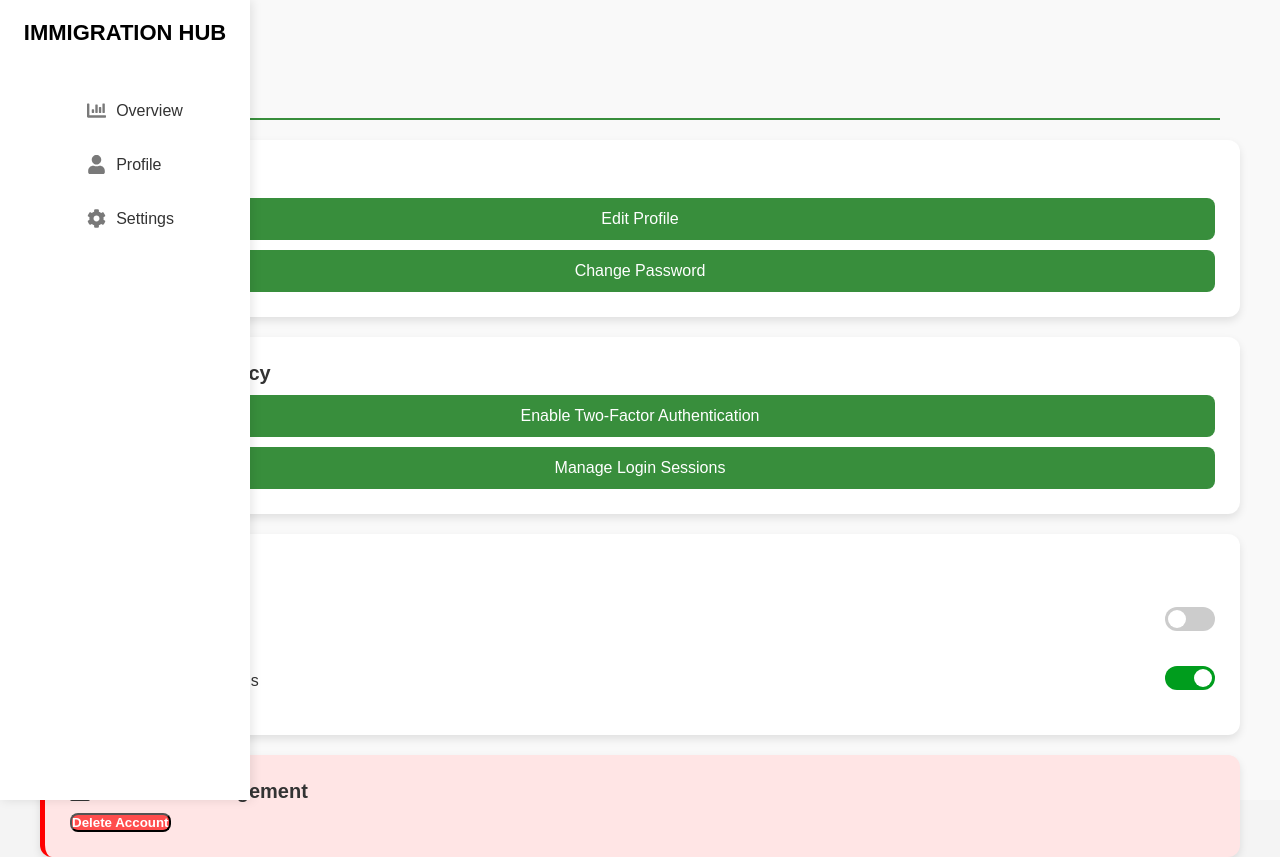
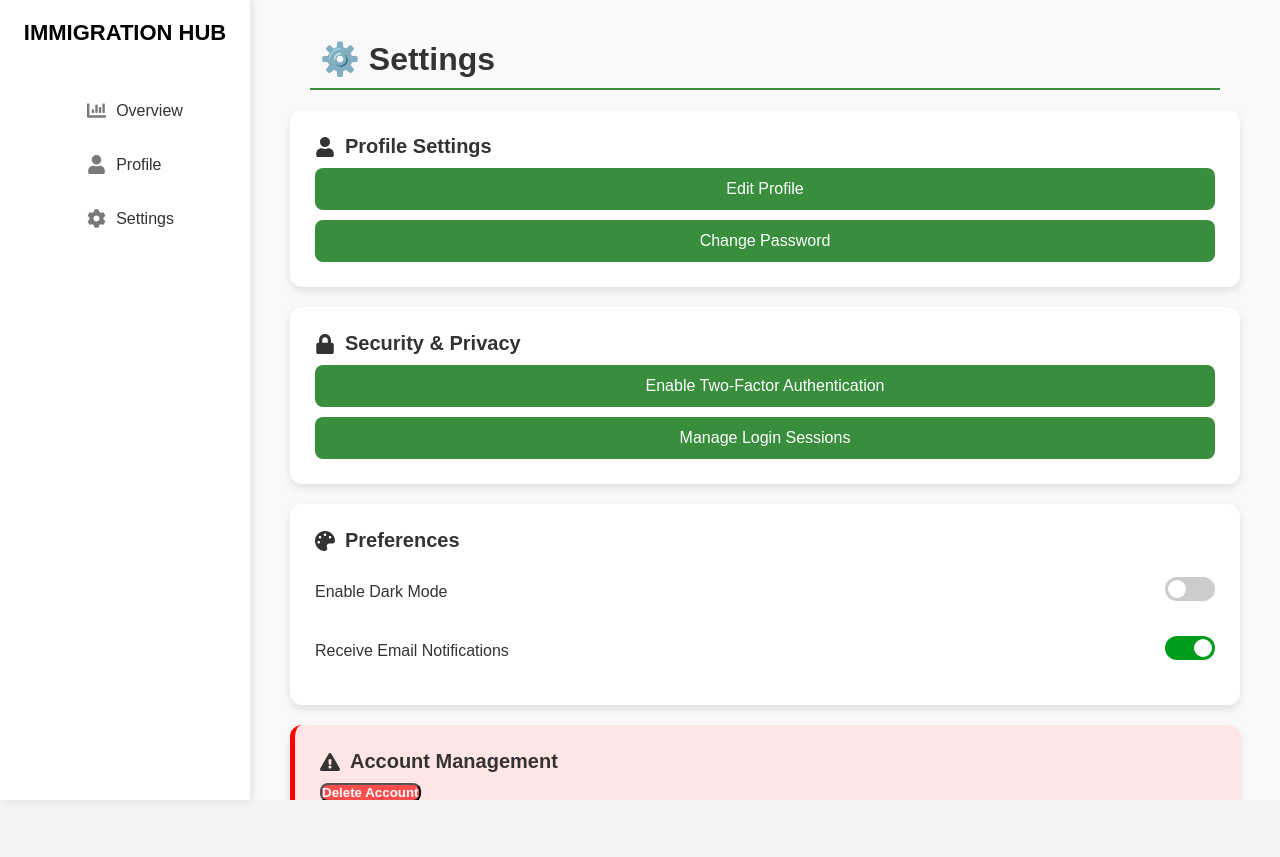
Before and after one commit to TEAM-MERAKI-NAA/MERAKI-FE, a React (Create React App) app: page /settings in a window 1280 px wide. After the commit the page ends 800 px from the top, so only its background shows below. Built offline with nearby package versions, Linux system fonts and the light colour scheme; the HTML template or start-up script is replaced by a standard one.

Commit message:
updated presentation of the settings page

```diff
--- a/src/styles/Settings.css
+++ b/src/styles/Settings.css
@@ -5,9 +5,25 @@
     background: #f9f9f9; /* Light Gray Background */
 }
 
+/* Sidebar Styling */
+.sidebar {
+    width: 250px; /* Sidebar width */
+    background: #ffffff;
+    padding: 20px;
+    box-shadow: 2px 0 10px rgba(0, 0, 0, 0.1);
+    position: fixed; /* Keep sidebar fixed */
+    top: 0;
+    left: 0;
+    height: 100vh;
+    overflow-y: auto;
+}
+
+/* Settings Content Styling */
 .settings-content {
     flex: 1;
     padding: 40px;
+    margin-left: 250px; /* Add margin-left to push content to the right */
+    overflow-y: auto;
 }
 
 /* Header Styling */
@@ -17,6 +33,7 @@
     border-bottom: 2px solid #388e3c;
     padding-bottom: 10px;
     margin-bottom: 20px;
+    margin-top: -10px;
 }
 
 /* Section Styling */
@@ -120,9 +137,7 @@ input:checked + .slider:before {
 .danger-section {
     background: #ffe5e5;
     border-left: 5px solid red;
-    background: #ffe5e5;
-    border-left: 5px solid red;
-    margin-bottom: 40px
+    margin-bottom: 40px;
 }
 
 .danger-btn {
```
